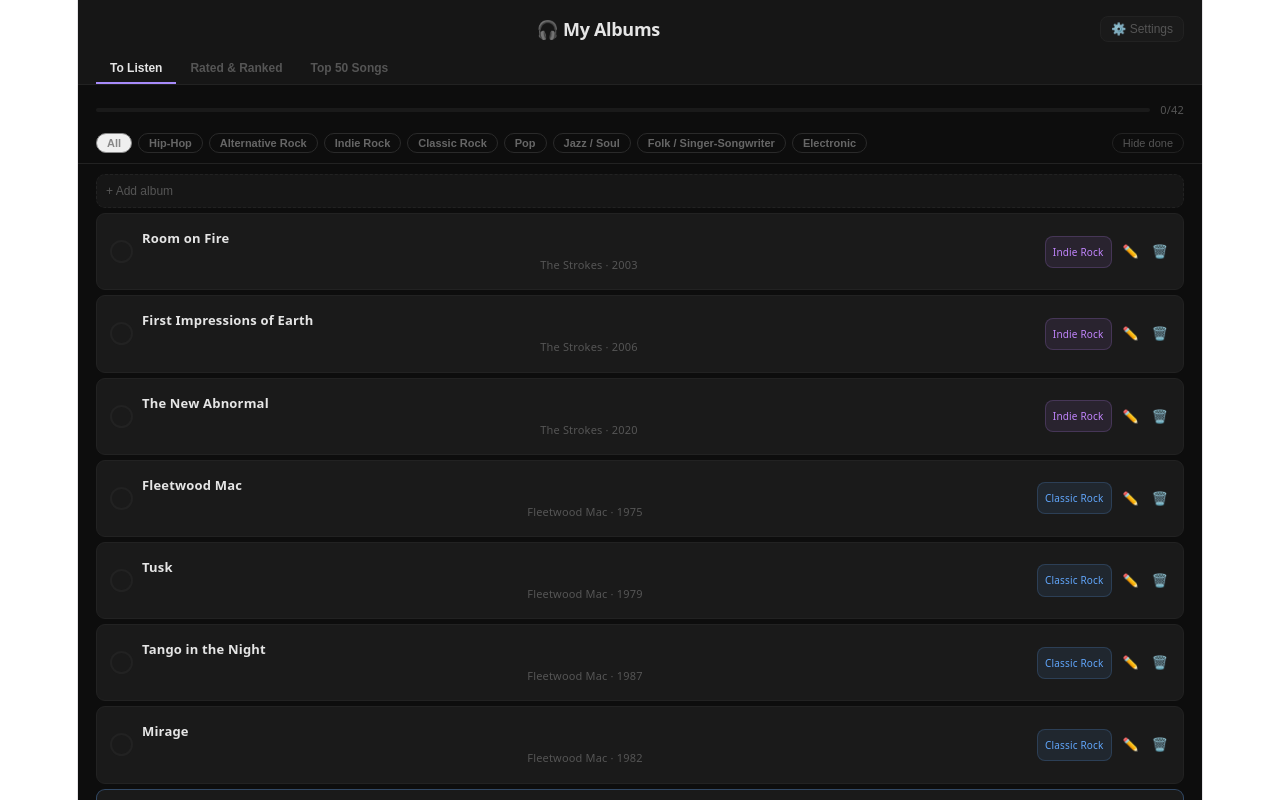
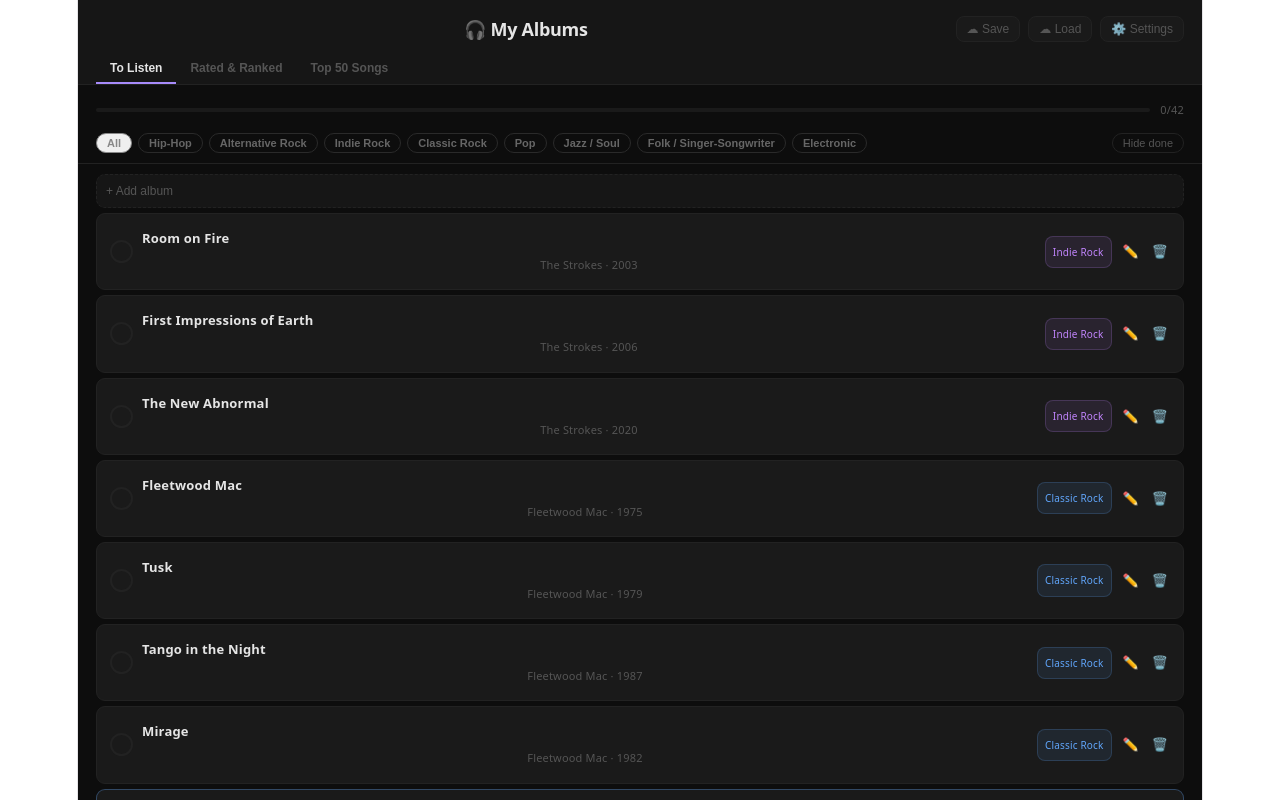
Before and after one commit to alexandercrowther-spec/album-tracker, a React (Vite) app: page / in a window 1280 px wide. Shown: the top 800 px of the page. Built offline with nearby package versions, Linux system fonts and the light colour scheme.

Commit message:
Added cloud save load buttons

```diff
--- a/src/App.jsx
+++ b/src/App.jsx
@@ -897,6 +897,97 @@
       <div style={{ background:theme.surface, borderBottom:`1px solid ${theme.border}`, padding:"16px 18px 0" }}>
         <div style={{ display:"flex", alignItems:"center", marginBottom:12 }}>
           <h1 style={{ margin:0, fontSize:18, fontWeight:800, color:theme.text, letterSpacing:"-0.3px", flex:1 }}>🎧 My Albums</h1>
+          <button
+  onClick={async () => {
+  const payload = {
+    want,
+    listened,
+    trackCache,
+    notes,
+    songRatings,
+    settings,
+    albumOrder,
+    songOrder,
+    deletedWant,
+    deletedListened,
+  };
+
+  const { error } = await supabase
+    .from("app_data")
+    .update({ data: payload })
+    .eq("id", 8);
+
+  if (error) {
+    alert("Cloud save failed");
+    console.error(error);
+  } else {
+    alert("Cloud save successful!");
+  }
+}}
+
+  style={{
+    background: theme.card,
+    border: `1px solid ${theme.border}`,
+    color: theme.muted,
+    borderRadius: 8,
+    padding: "5px 10px",
+    cursor: "pointer",
+    fontSize: 12,
+    marginRight: 8,
+  }}
+>
+  ☁ Save
+
+</button>
+<button
+  onClick={async () => {
+    const { data, error } = await supabase
+      .from("app_data")
+      .select("data")
+      .eq("id", 8)
+      .single();
+
+    if (error) {
+      alert("Cloud load failed");
+      console.error(error);
+      return;
+    }
+
+const cloud = data.data;
+
+console.log("CLOUD WANT LENGTH:", cloud.want.length);
+console.log("LOCAL WANT LENGTH:", want.length);
+
+setWant(cloud.want || []);
+console.log("AFTER SET WANT");
+setListened(cloud.listened || []);
+setTrackCache(cloud.trackCache || {});
+setNotes(cloud.notes || {});
+setSongRatings(cloud.songRatings || {});
+setSettings(cloud.settings || settings);
+setAlbumOrder(cloud.albumOrder || []);
+setSongOrder(cloud.songOrder || []);
+setDeletedWant(cloud.deletedWant || []);
+setDeletedListened(cloud.deletedListened || []);
+
+setTab("heard");
+setTimeout(() => setTab("want"), 100);
+
+alert("Cloud data loaded!");
+  }}
+  style={{
+    background: theme.card,
+    border: `1px solid ${theme.border}`,
+    color: theme.muted,
+    borderRadius: 8,
+    padding: "5px 10px",
+    cursor: "pointer",
+    fontSize: 12,
+    marginRight: 8,
+  }}
+>
+  ☁ Load
+</button>
           <button onClick={() => setShowSettings(true)} style={{
             background:theme.card, border:`1px solid ${theme.border}`, color:theme.muted,
             borderRadius:8, padding:"5px 10px", cursor:"pointer", fontSize:12,
```
